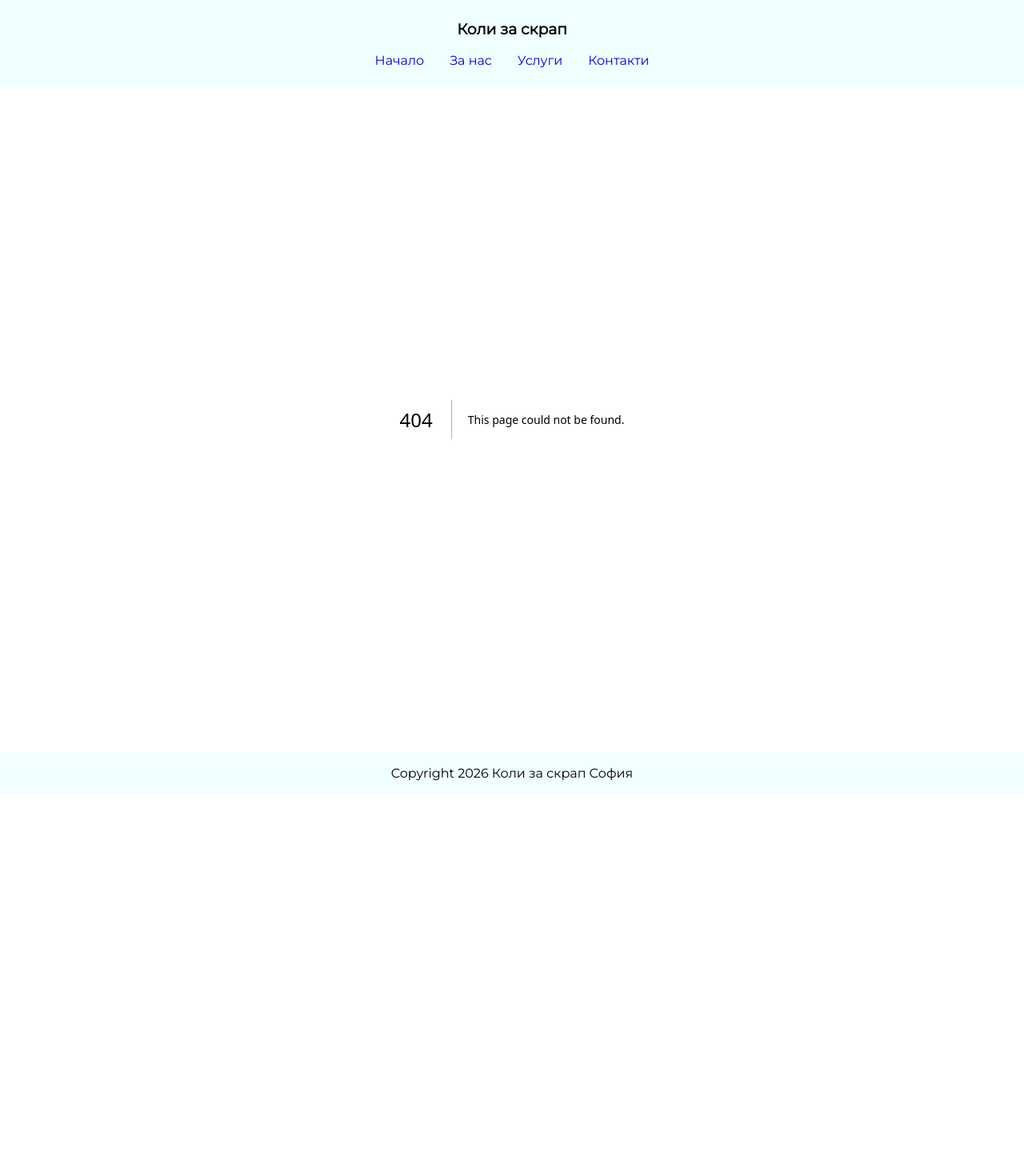
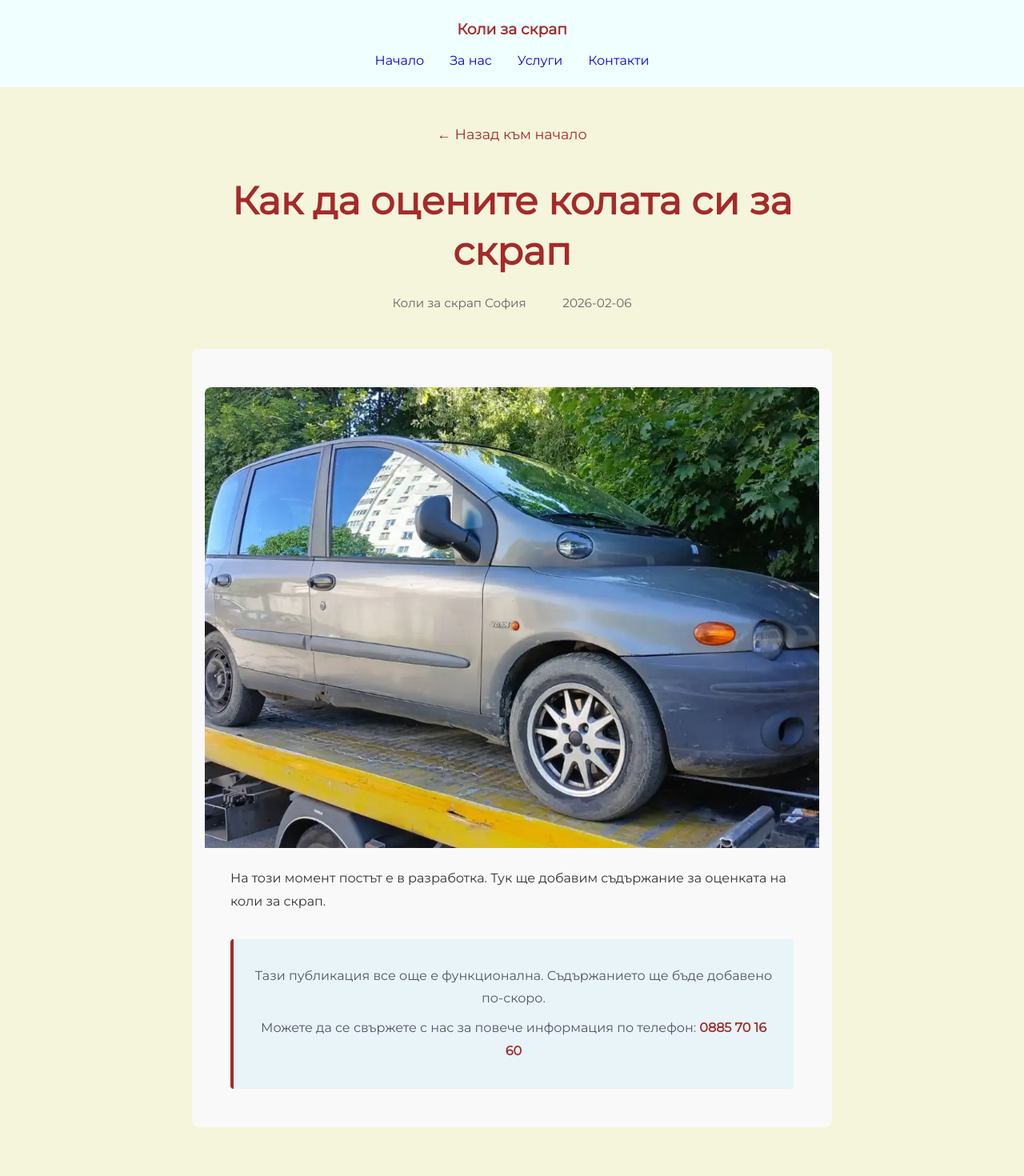
Before and after one commit to inweblife/avtoscrap, a Next.js app: page /blog/1 in a window 1280 px wide. Before the commit this address had no page. Shown: the top 1470 px of the page at 80% size. Before the commit the page ends 992 px from the top, so only its background shows below. Built offline with nearby package versions, Linux system fonts and the light colour scheme.

Commit message:
added blog section

```diff
--- /dev/null
+++ b/data/blog-posts.json
@@ -0,0 +1,22 @@
+[
+  {
+    "id": 1,
+    "title": "Как да оцените колата си за скрап",
+    "slug": "kak-da-ocenite-kolata",
+    "excerpt": "Научете как да оцените стойността на Вашата кола за скрап",
+    "content": "На този момент постът е в разработка. Тук ще добавим съдържание за оценката на коли за скрап.",
+    "image": "/Value.webp",
+    "date": "2026-02-06",
+    "author": "Коли за скрап София"
+  },
+  {
+    "id": 2,
+    "title": "Бракуване на кола",
+    "slug": "brakuvanе-na-kola",
+    "excerpt": "Всичко, което трябва да знаете за процеса на бракуване на кола",
+    "content": "На този момент постът е в разработка. Тук ще добавим подробно описание на процеса на бракуване.",
+    "image": "/old cars.webp",
+    "date": "2026-02-06",
+    "author": "Коли за скрап София"
+  }
+]
--- /dev/null
+++ b/pages/blog/[id].tsx
@@ -0,0 +1,119 @@
+import Head from "next/head";
+import Link from "next/link";
+import Image from "next/image";
+import styles from "../../styles/Blog.module.css";
+import blogPosts from "../../data/blog-posts.json";
+
+interface BlogPost {
+  id: number;
+  title: string;
+  slug: string;
+  excerpt: string;
+  content: string;
+  image?: string;
+  date: string;
+  author: string;
+}
+
+export async function getStaticProps(context: { params: { id: string } }) {
+  const post = blogPosts.find(
+    (post: BlogPost) => post.id === parseInt(context.params.id)
+  );
+
+  if (!post) {
+    return {
+      notFound: true,
+    };
+  }
+
+  return {
+    props: {
+      post,
+    },
+  };
+}
+
+export async function getStaticPaths() {
+  const paths = blogPosts.map((post: BlogPost) => ({
+    params: { id: post.id.toString() },
+  }));
+
+  return {
+    paths,
+    fallback: false,
+  };
+}
+
+interface PostPageProps {
+  post: BlogPost;
+}
+
+export default function BlogPost({ post }: PostPageProps) {
+  return (
+    <>
+      <Head>
+        <title>{post.title} | Коли за скрап</title>
+        <meta name="description" content={post.excerpt} />
+        <meta name="viewport" content="width=device-width, initial-scale=1" />
+        <link rel="icon" href="/favicon.ico" />
+      </Head>
+
+      <main className={styles.blogPostMain}>
+        <div className={styles.postHeader}>
+          <Link href="/">← Назад към начало</Link>
+          <h1>{post.title}</h1>
+          <div className={styles.postMeta}>
+            <span className={styles.author}>{post.author}</span>
+            <span className={styles.date}>{post.date}</span>
+          </div>
+        </div>
+
+        <article className={styles.postContent}>
+          {post.image && (
+            <div className={styles.postImage}>
+              <Image
+                src={post.image}
+                alt={post.title}
+                width={600}
+                height={400}
+                style={{
+                  maxWidth: "100%",
+                  height: "auto",
+                }}
+              />
+            </div>
+          )}
+          <p>{post.content}</p>
+
+          <div className={styles.emptyPlaceholder}>
+            <p>
+              Тази публикация все още е функционална. Съдържанието ще бъде
+              добавено по-скоро.
+            </p>
+            <p>
+              Можете да се свържете с нас за повече информация по телефон:{" "}
+              <a href="tel:0885701660">0885 70 16 60</a>
+            </p>
+          </div>
+        </article>
+
+        <section className={styles.relatedPosts}>
+          <h3>Други публикации</h3>
+          <div className={styles.relatedGrid}>
+            {blogPosts
+              .filter((p: BlogPost) => p.id !== post.id)
+              .slice(0, 2)
+              .map((relatedPost: BlogPost) => (
+                <Link key={relatedPost.id} href={`/blog/${relatedPost.id}`}>
+                  <div className={styles.relatedCard}>
+                    <h4>{relatedPost.title}</h4>
+                    <p>{relatedPost.excerpt}</p>
+                  </div>
+                </Link>
+              ))}
+          </div>
+        </section>
+      </main>
+    </>
+  );
+}
--- /dev/null
+++ b/styles/Blog.module.css
@@ -0,0 +1,155 @@
+.blogPostMain {
+  max-width: 800px;
+  margin: 0 auto;
+  padding: 2em 1em;
+}
+
+.postHeader {
+  margin-bottom: 3em;
+  text-align: center;
+}
+
+.postHeader a {
+  color: brown;
+  text-decoration: none;
+  font-size: 1.1em;
+  display: inline-block;
+  margin-bottom: 1em;
+}
+
+.postHeader a:hover {
+  text-decoration: underline;
+}
+
+.postHeader h1 {
+  color: brown;
+  font-size: 2.5em;
+  margin: 0.5em 0;
+  line-height: 1.3;
+}
+
+.postMeta {
+  display: flex;
+  justify-content: center;
+  gap: 2em;
+  color: #666;
+  font-size: 0.95em;
+  margin-top: 1em;
+}
+
+.author,
+.date {
+  font-weight: 500;
+}
+
+.postContent {
+  background: #f9f9f9;
+  padding: 2em;
+  border-radius: 8px;
+  line-height: 1.8;
+  margin-bottom: 3em;
+  color: #333;
+}
+
+.postContent p {
+  margin: 1em 0;
+}
+
+.postImage {
+  margin: 0 -2em 1.5em -2em;
+  border-radius: 8px 8px 0 0;
+  overflow: hidden;
+}
+
+.postImage img {
+  width: 100%;
+  height: auto;
+  display: block;
+}
+
+.emptyPlaceholder {
+  background: #e8f4f8;
+  padding: 1.5em;
+  border-left: 4px solid brown;
+  border-radius: 4px;
+  margin-top: 2em;
+  text-align: center;
+}
+
+.emptyPlaceholder p {
+  color: #556;
+  margin: 0.5em 0;
+}
+
+.emptyPlaceholder a {
+  color: brown;
+  text-decoration: none;
+  font-weight: bold;
+}
+
+.emptyPlaceholder a:hover {
+  text-decoration: underline;
+}
+
+.relatedPosts {
+  margin-top: 4em;
+  padding-top: 2em;
+  border-top: 2px solid #ddd;
+}
+
+.relatedPosts h3 {
+  color: brown;
+  text-align: center;
+  margin-bottom: 1.5em;
+}
+
+.relatedGrid {
+  display: grid;
+  grid-template-columns: 1fr;
+  gap: 1.5em;
+}
+
+.relatedCard {
+  padding: 1.5em;
+  border: 1px solid #ddd;
+  border-radius: 4px;
+  cursor: pointer;
+  transition: all 0.3s ease;
+  text-decoration: none;
+}
+
+.relatedCard:hover {
+  border-color: brown;
+  box-shadow: 0 2px 6px rgba(0, 0, 0, 0.1);
+  background: #f9f9f9;
+}
+
+.relatedCard h4 {
+  color: brown;
+  margin-top: 0;
+  margin-bottom: 0.5em;
+}
+
+.relatedCard p {
+  color: #666;
+  font-size: 0.9em;
+  margin: 0;
+}
+
+@media (min-width: 45em) {
+  .postHeader h1 {
+    font-size: 3em;
+  }
+
+  .postMeta {
+    gap: 3em;
+  }
+
+  .postContent {
+    padding: 3em;
+  }
+
+  .relatedGrid {
+    grid-template-columns: repeat(2, 1fr);
+  }
+}
```
Also changed, not shown: pages/index.tsx (+33 -2 lines), styles/Home.module.css (+109 -5 lines), public/Value.webp (added), public/old cars.webp (added).
